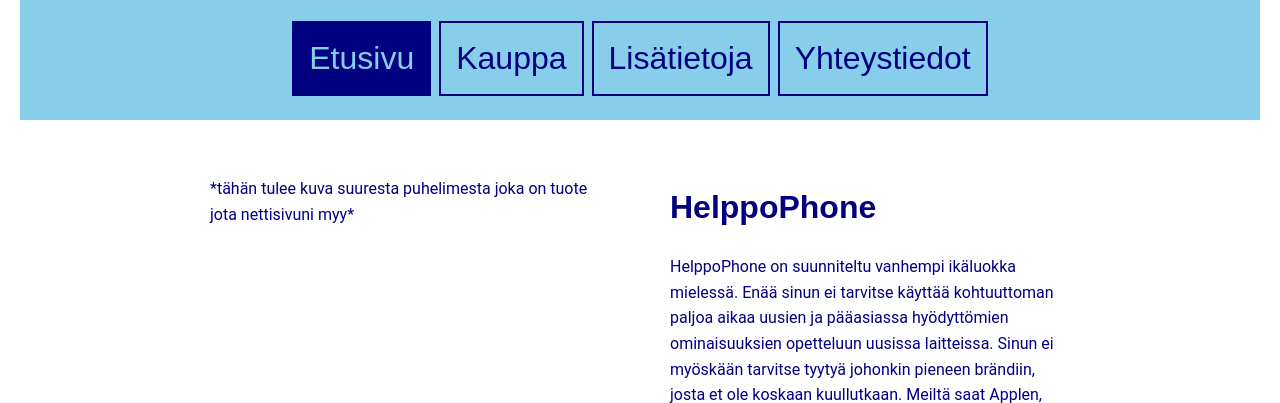
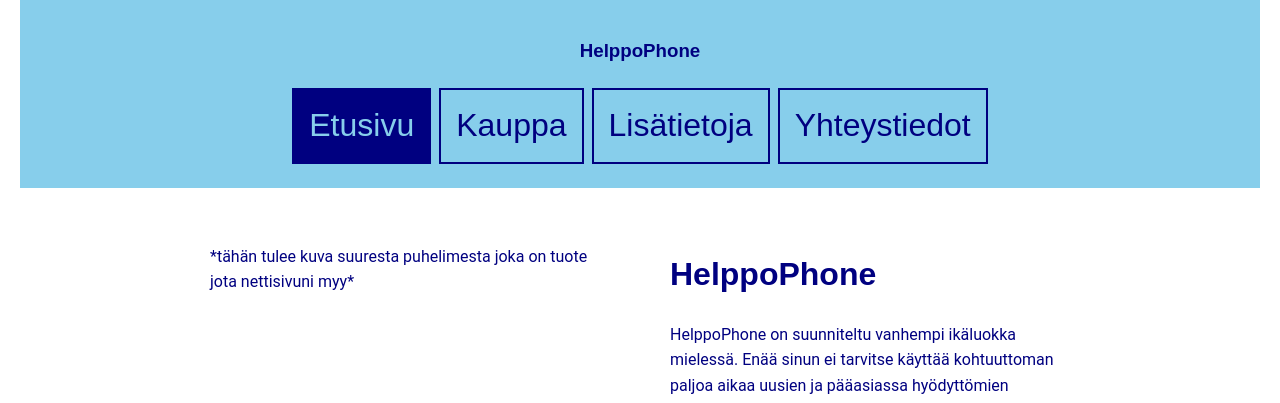
Before and after one commit to akuihamuotila/akuihamuotila.github.io, a plain HTML site: page index.html in a window 1280 px wide. Shown: the part 375-778 px from the top of the page. Drawn offline with Linux system fonts and the light colour scheme.

Commit message:
headermuutoksia

```diff
--- a/index.html
+++ b/index.html
@@ -30,6 +30,7 @@
       <!-- Logokuva githubista ja alt-teksti -->
     </div>
     <header>
+      <h3>HelppoPhone</h3>
       <nav>
         <!--Sivuvalikko-->
         <a href="index.html" id="valittu">Etusivu</a>
```
Also changed, not shown: kauppa.html (+1 -0 lines), lisätietoja.html (+1 -0 lines), yhteystiedot.html (+1 -0 lines).
